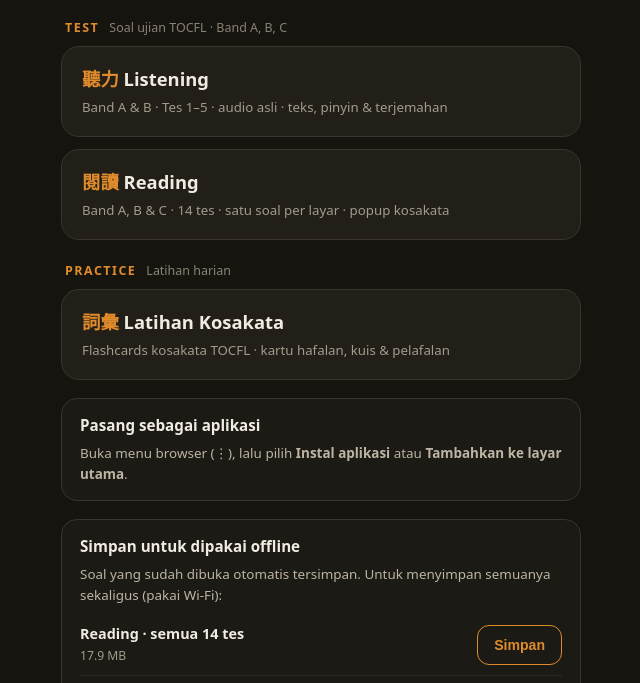
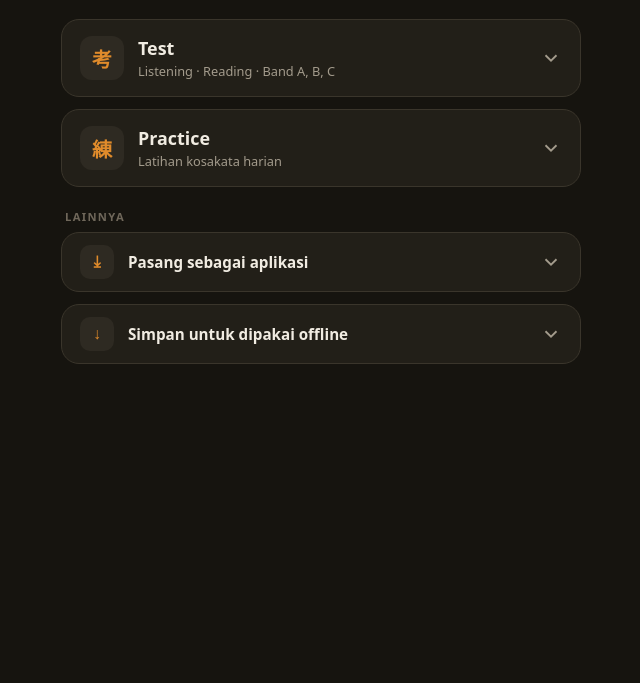
Before and after one commit to Tresn/tocfl, a plain HTML site: page index.html in a window 1280 px wide. Shown: the part 91-774 px from the top of the page, without its empty margins (319-959 px from the left). Drawn offline with Linux system fonts and the light colour scheme.

Commit message:
Collapsible menu on home page

```diff
--- a/index.html
+++ b/index.html
@@ -18,18 +18,34 @@ body{margin:0;min-height:100vh;background:#16140f;color:#f1ece2;font-family:syst
 .hd{display:flex;align-items:center;gap:14px;margin:8px 0 22px}
 .hd img{width:56px;height:56px;border-radius:14px}
 h1{font-size:1.4rem;margin:0}.hd p{color:#a39b8c;margin:2px 0 0;font-size:.85rem}
-a.app{display:block;text-decoration:none;color:inherit;background:#221f18;border:1px solid #3a352b;border-radius:18px;padding:18px 20px;margin-bottom:12px;transition:border-color .2s}
-a.app:hover,a.app:active{border-color:#e08b2b}
-a.app b{display:block;font-size:1.15rem;margin-bottom:4px}a.app b span{color:#e08b2b}
-a.app small{color:#a39b8c;font-size:.83rem;line-height:1.5}
-.sec{display:flex;align-items:baseline;gap:10px;margin:22px 4px 10px}
-.sec span{font-size:.78rem;font-weight:800;letter-spacing:.12em;text-transform:uppercase;color:#e08b2b}
-.sec small{color:#8a8274;font-size:.78rem}
-.hd+.sec{margin-top:4px}
-.box{background:#1c1a14;border:1px solid #3a352b;border-radius:16px;padding:16px 18px;margin-top:18px}
-.box h2{font-size:.95rem;margin:0 0 8px}
-.box p,.box li{color:#bdb4a4;font-size:.84rem;line-height:1.55;margin:0}
-.box ol{margin:6px 0 0;padding-left:20px}
+.acc{background:#221f18;border:1px solid #3a352b;border-radius:18px;margin-bottom:12px;overflow:hidden;transition:border-color .2s}
+.acc.open{border-color:#4a4336}
+.acc-h{all:unset;box-sizing:border-box;display:flex;align-items:center;gap:14px;width:100%;padding:16px 18px;cursor:pointer;-webkit-tap-highlight-color:transparent}
+.acc-h:focus-visible{outline:2px solid #e08b2b;outline-offset:-2px;border-radius:18px}
+.acc-h .ib{flex:none;width:44px;height:44px;border-radius:12px;background:#2e2a22;color:#e08b2b;display:flex;align-items:center;justify-content:center;font-size:1.25rem;font-weight:700;font-family:"Noto Sans TC","PingFang TC","Microsoft JhengHei",sans-serif}
+.acc-h .tt{flex:1;min-width:0}
+.acc-h .tt b{display:block;font-size:1.12rem}
+.acc-h .tt small{display:block;color:#a39b8c;font-size:.8rem;margin-top:2px}
+.acc-h .chev{flex:none;width:22px;height:22px;stroke:#a39b8c;fill:none;stroke-width:2;transition:transform .25s}
+.acc.open .chev{transform:rotate(180deg);stroke:#e08b2b}
+.acc-b{display:grid;grid-template-rows:0fr;transition:grid-template-rows .28s ease}
+.acc.open .acc-b{grid-template-rows:1fr}
+.acc-i{overflow:hidden;min-height:0}
+.acc-c{padding:0 14px 14px}
+.acc.mini .acc-h{padding:12px 18px}
+.acc.mini .acc-h .tt b{font-size:.95rem}
+.acc.mini .acc-h .ib{width:34px;height:34px;font-size:1rem;border-radius:10px}
+.acc.mini .acc-c{padding:0 18px 16px}
+a.app{display:flex;align-items:center;gap:12px;text-decoration:none;color:inherit;background:#1a1812;border:1px solid #332e25;border-radius:14px;padding:14px 16px;margin-top:8px;transition:border-color .2s,background .2s}
+a.app:first-child{margin-top:0}
+a.app:hover,a.app:active{border-color:#e08b2b;background:#1f1c15}
+a.app .t{flex:1;min-width:0}
+a.app b{display:block;font-size:1.02rem;margin-bottom:3px}a.app b span{color:#e08b2b}
+a.app small{color:#a39b8c;font-size:.8rem;line-height:1.45}
+a.app .go{flex:none;width:18px;height:18px;stroke:#6f675a;fill:none;stroke-width:2}
+.lbl{font-size:.7rem;font-weight:800;letter-spacing:.12em;text-transform:uppercase;color:#6f675a;margin:22px 4px 8px}
+.acc p,.acc li{color:#bdb4a4;font-size:.84rem;line-height:1.55;margin:0}
+.acc ol{margin:6px 0 0;padding-left:20px}
 .btn{height:40px;padding:0 16px;border-radius:12px;border:1px solid #e08b2b;background:#e08b2b;color:#16140f;font-weight:700;font-size:.88rem;cursor:pointer}
 .btn.ghost{background:transparent;color:#e08b2b}
 .btn:disabled{opacity:.45;cursor:default}
@@ -46,33 +62,52 @@ a.app small{color:#a39b8c;font-size:.83rem;line-height:1.5}
 
 <div class="hd"><img src="icon-192.png" alt=""><div><h1>Latihan TOCFL</h1><p>華語文能力測驗 · Test &amp; Practice</p></div></div>
 
-<div class="sec"><span>Test</span><small>Soal ujian TOCFL · Band A, B, C</small></div>
-<a class="app" href="listening/"><b><span>聽力</span> Listening</b><small>Band A &amp; B · Tes 1–5 · audio asli · teks, pinyin &amp; terjemahan</small></a>
-<a class="app" href="reading/"><b><span>閱讀</span> Reading</b><small>Band A, B &amp; C · 14 tes · satu soal per layar · popup kosakata</small></a>
+<section class="acc" id="accTest">
+  <button class="acc-h" aria-expanded="false" aria-controls="bTest"><span class="ib">考</span><span class="tt"><b>Test</b><small>Listening · Reading · Band A, B, C</small></span><svg class="chev" viewBox="0 0 24 24"><path d="M6 9l6 6 6-6"/></svg></button>
+  <div class="acc-b" id="bTest"><div class="acc-i"><div class="acc-c">
+    <a class="app" href="listening/"><span class="t"><b><span>聽力</span> Listening</b><small>Band A &amp; B · Tes 1–5 · audio asli · teks, pinyin &amp; terjemahan</small></span><svg class="go" viewBox="0 0 24 24"><path d="M9 6l6 6-6 6"/></svg></a>
+    <a class="app" href="reading/"><span class="t"><b><span>閱讀</span> Reading</b><small>Band A, B &amp; C · 14 tes · satu soal per layar · popup kosakata</small></span><svg class="go" viewBox="0 0 24 24"><path d="M9 6l6 6-6 6"/></svg></a>
+  </div></div></div>
+</section>
 
-<div class="sec"><span>Practice</span><small>Latihan harian</small></div>
-<a class="app" href="flashcards/"><b><span>詞彙</span> Latihan Kosakata</b><small>Flashcards kosakata TOCFL · kartu hafalan, kuis &amp; pelafalan</small></a>
+<section class="acc" id="accPractice">
+  <button class="acc-h" aria-expanded="false" aria-controls="bPractice"><span class="ib">練</span><span class="tt"><b>Practice</b><small>Latihan kosakata harian</small></span><svg class="chev" viewBox="0 0 24 24"><path d="M6 9l6 6 6-6"/></svg></button>
+  <div class="acc-b" id="bPractice"><div class="acc-i"><div class="acc-c">
+    <a class="app" href="flashcards/"><span class="t"><b><span>詞彙</span> Latihan Kosakata</b><small>Flashcards kosakata TOCFL · kartu hafalan, kuis &amp; pelafalan</small></span><svg class="go" viewBox="0 0 24 24"><path d="M9 6l6 6-6 6"/></svg></a>
+  </div></div></div>
+</section>
 
-<div class="box hide" id="install">
-  <h2>Pasang sebagai aplikasi</h2>
+<div class="lbl" id="moreLbl">Lainnya</div>
+
+<section class="acc mini hide" id="install">
+  <button class="acc-h" aria-expanded="false" aria-controls="bInstall"><span class="ib">⤓</span><span class="tt"><b>Pasang sebagai aplikasi</b></span><svg class="chev" viewBox="0 0 24 24"><path d="M6 9l6 6 6-6"/></svg></button>
+  <div class="acc-b" id="bInstall"><div class="acc-i"><div class="acc-c">
     <div id="insIOS" class="hide"><p>Di iPhone/iPad (Safari):</p><ol>
       <li>Tekan tombol <b>Bagikan</b> <svg class="ic" viewBox="0 0 24 24"><path d="M12 3v12M8 7l4-4 4 4"/><path d="M5 12v8h14v-8"/></svg> di bawah layar.</li>
       <li>Pilih <b>Tambahkan ke Layar Utama</b>, lalu <b>Tambah</b>.</li>
       <li>Buka aplikasi lewat ikon <b>TOCFL</b> di layar utama.</li></ol></div>
     <div id="insBtn" class="hide"><p style="margin-bottom:10px">Pasang di layar utama HP atau komputer Anda:</p><button class="btn" id="doInstall">Pasang aplikasi</button></div>
     <div id="insOther" class="hide"><p>Buka menu browser (⋮), lalu pilih <b>Instal aplikasi</b> atau <b>Tambahkan ke layar utama</b>.</p></div>
-</div>
+  </div></div></div>
+</section>
 
-<div class="box" id="offBox">
-  <h2>Simpan untuk dipakai offline</h2>
+<section class="acc mini" id="offBox">
+  <button class="acc-h" aria-expanded="false" aria-controls="bOff"><span class="ib">↓</span><span class="tt"><b>Simpan untuk dipakai offline</b></span><svg class="chev" viewBox="0 0 24 24"><path d="M6 9l6 6 6-6"/></svg></button>
+  <div class="acc-b" id="bOff"><div class="acc-i"><div class="acc-c">
     <p>Soal yang sudah dibuka otomatis tersimpan. Untuk menyimpan semuanya sekaligus (pakai Wi-Fi):</p>
     <div id="dlList" style="margin-top:8px"></div>
     <div class="note" id="store"></div>
-</div>
+  </div></div></div>
+</section>
 
 </div>
 <script>
 const $ = s => document.querySelector(s);
+document.querySelectorAll('.acc-h').forEach(btn => btn.addEventListener('click', () => {
+  const acc = btn.closest('.acc'), open = !acc.classList.contains('open');
+  acc.classList.toggle('open', open); btn.setAttribute('aria-expanded', open);
+}));
+const syncMore = () => $('#moreLbl').classList.toggle('hide', $('#install').classList.contains('hide') && $('#offBox').classList.contains('hide'));
 const standalone = matchMedia('(display-mode: standalone)').matches || navigator.standalone;
 const iOS = /iphone|ipad|ipod/i.test(navigator.userAgent) || (navigator.platform === 'MacIntel' && navigator.maxTouchPoints > 1);
 let deferred = null;
@@ -82,7 +117,7 @@ if(!standalone){
 }
 addEventListener('beforeinstallprompt', e => { e.preventDefault(); deferred = e; $('#insOther').classList.add('hide'); $('#insBtn').classList.remove('hide'); });
 $('#doInstall').onclick = async () => { if(!deferred) return; deferred.prompt(); await deferred.userChoice; deferred = null; $('#insBtn').classList.add('hide'); };
-addEventListener('appinstalled', () => $('#install').classList.add('hide'));
+addEventListener('appinstalled', () => { $('#install').classList.add('hide'); syncMore(); });
 
 if('serviceWorker' in navigator) navigator.serviceWorker.register('sw.js');
 const mb = n => (n / 1048576).toFixed(n > 104857600 ? 0 : 1) + ' MB';
@@ -124,6 +159,6 @@ async function init(){
   });
   storeInfo();
 }
-init();
+init().then(syncMore, syncMore); syncMore();
 </script>
 </body></html>
--- a/sw.js
+++ b/sw.js
@@ -2,7 +2,7 @@
    - pages: network first, falls back to the saved copy when offline
    - images & audio: saved on the phone after the first use, then served from there
      (audio is requested in byte ranges, so ranges are cut from the saved file) */
-const SHELL = 'tocfl-shell-202611160110';
+const SHELL = 'tocfl-shell-202611160120';
 const MEDIA = 'tocfl-media-v1';
 const SHELL_FILES = ['./', 'index.html', 'manifest.webmanifest', 'icon-192.png', 'icon-512.png', 'apple-touch-icon.png',
   'reading/', 'listening/', 'flashcards/', 'offline-files.json'];
```
Lines whose indentation alone changed are shown as unchanged.
